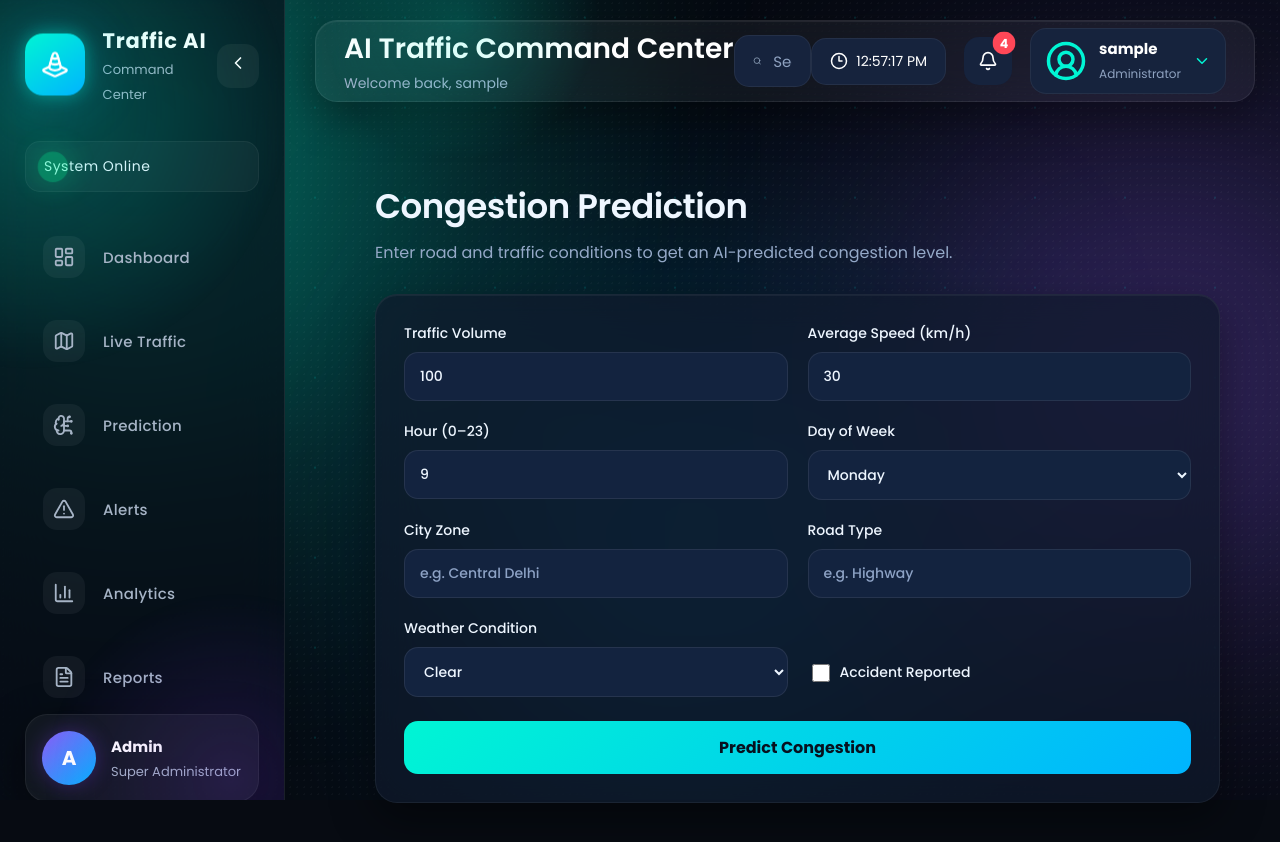
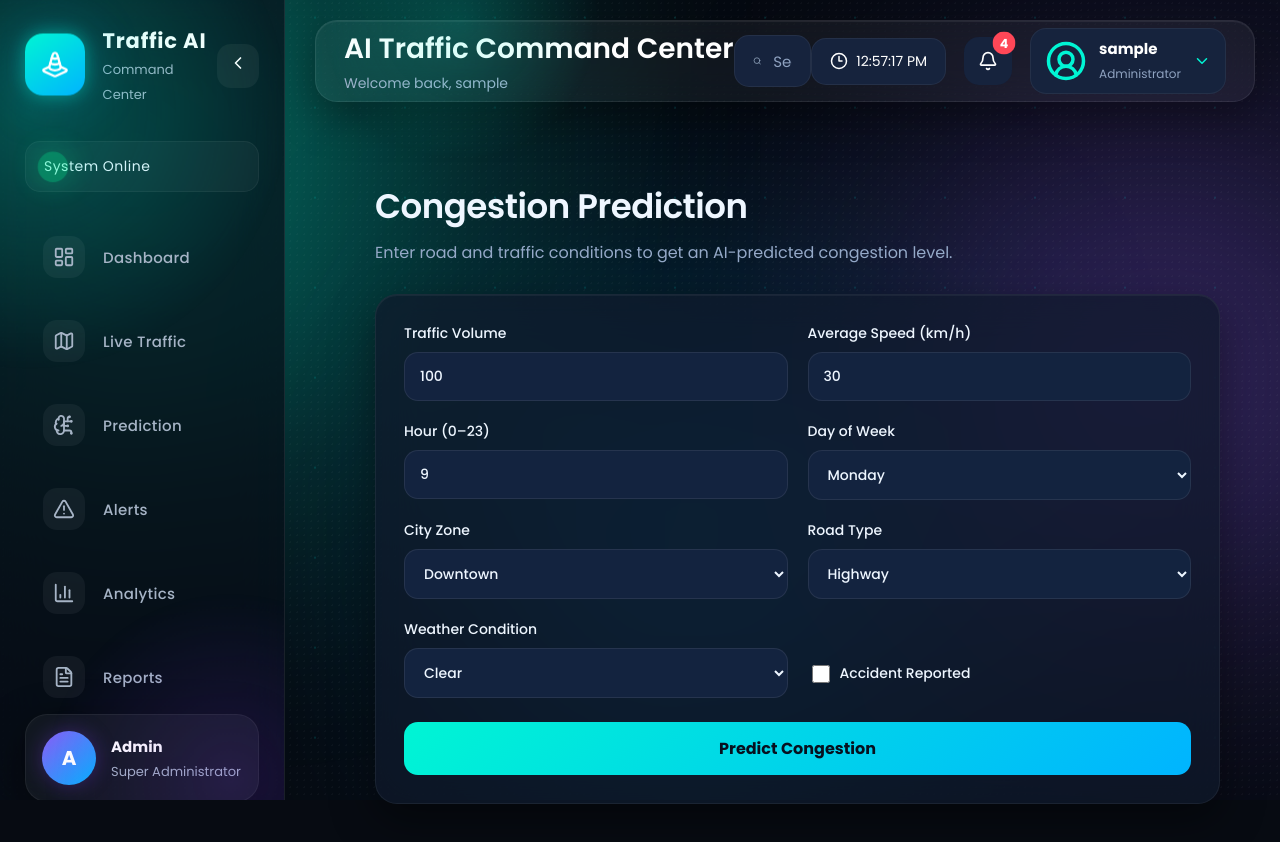
Before and after one commit to springboardmentor01092s-tech/Team_3_Smart_Traffic_AI, a React (Create React App) app in the folder frontend/: page /prediction in a window 1280 px wide. Shown: the top 842 px of the page. Built offline with nearby package versions, Linux system fonts and the light colour scheme; sample sign-in values are in the browser's storage.

Commit message:
Update Prediction.jsx

```diff
--- a/frontend/src/pages/Prediction.jsx
+++ b/frontend/src/pages/Prediction.jsx
@@ -14,6 +14,12 @@ const DAYS = [
   { label: "Sunday", value: 6 },
 ];
 
+// These must exactly match the categories the ML model's LabelEncoders
+// were trained on (Backend/app/ml/model_bundle.pkl). Free-text input here
+// causes a 400 "Unrecognized category" error from /prediction/predict.
+const CITY_ZONES = ["Commercial", "Downtown", "Industrial", "Residential", "Suburban"];
+const ROAD_TYPES = ["Highway", "Local Road", "Main Road"];
+
 // Shared prediction form & result — all logic preserved exactly as-is
 function PredictionContent() {
   const [form, setForm] = useState({
@@ -21,8 +27,8 @@ function PredictionContent() {
     average_speed_kmph: 30,
     hour: 9,
     day_of_week: 0,
-    city_zone: "",
-    road_type: "",
+    city_zone: "Downtown",
+    road_type: "Highway",
     weather_condition: "Clear",
     accident_reported: false,
   });
@@ -116,26 +122,20 @@ function PredictionContent() {
 
         <label>
           City Zone
-          <input
-            type="text"
-            name="city_zone"
-            placeholder="e.g. Central Delhi"
-            value={form.city_zone}
-            onChange={handleChange}
-            required
-          />
+          <select name="city_zone" value={form.city_zone} onChange={handleChange} required>
+            {CITY_ZONES.map((zone) => (
+              <option key={zone} value={zone}>{zone}</option>
+            ))}
+          </select>
         </label>
 
         <label>
           Road Type
-          <input
-            type="text"
-            name="road_type"
-            placeholder="e.g. Highway"
-            value={form.road_type}
-            onChange={handleChange}
-            required
-          />
+          <select name="road_type" value={form.road_type} onChange={handleChange} required>
+            {ROAD_TYPES.map((type) => (
+              <option key={type} value={type}>{type}</option>
+            ))}
+          </select>
         </label>
 
         <label>
```
